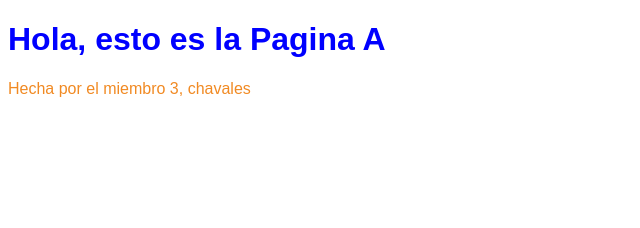
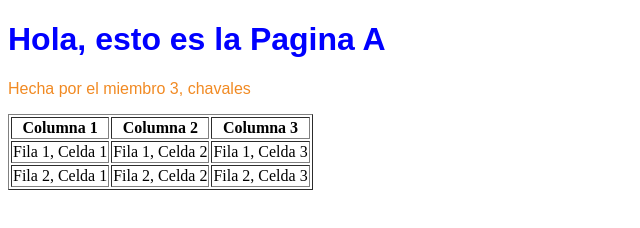
Before and after one commit to ELIZAN626/PRACTICA_01_AVC, a plain HTML site: page page_a.html in a window 1280 px wide. Shown: the whole page, without its empty margins (0-640 px from the left). Drawn offline with Linux system fonts and the light colour scheme.

Commit message:
tabla de 2x3 page_a

```diff
--- a/page_a.html
+++ b/page_a.html
@@ -9,5 +9,22 @@
 <body>
     <h1>Hola, esto es la Pagina A</h1>
     <p>Hecha por el miembro 3, chavales</p>
+
+    <table border="1">
+        <tr>
+            <th>Columna 1</th>
+            <th>Columna 2</th>
+            <th>Columna 3</th>
+        </tr>
+        <tr>
+            <td>Fila 1, Celda 1</td>
+            <td>Fila 1, Celda 2</td>
+            <td>Fila 1, Celda 3</td>
+        </tr>
+        <tr>
+            <td>Fila 2, Celda 1</td>
+            <td>Fila 2, Celda 2</td>
+            <td>Fila 2, Celda 3</td>
+        </tr>
 </body>
 </html>
```
